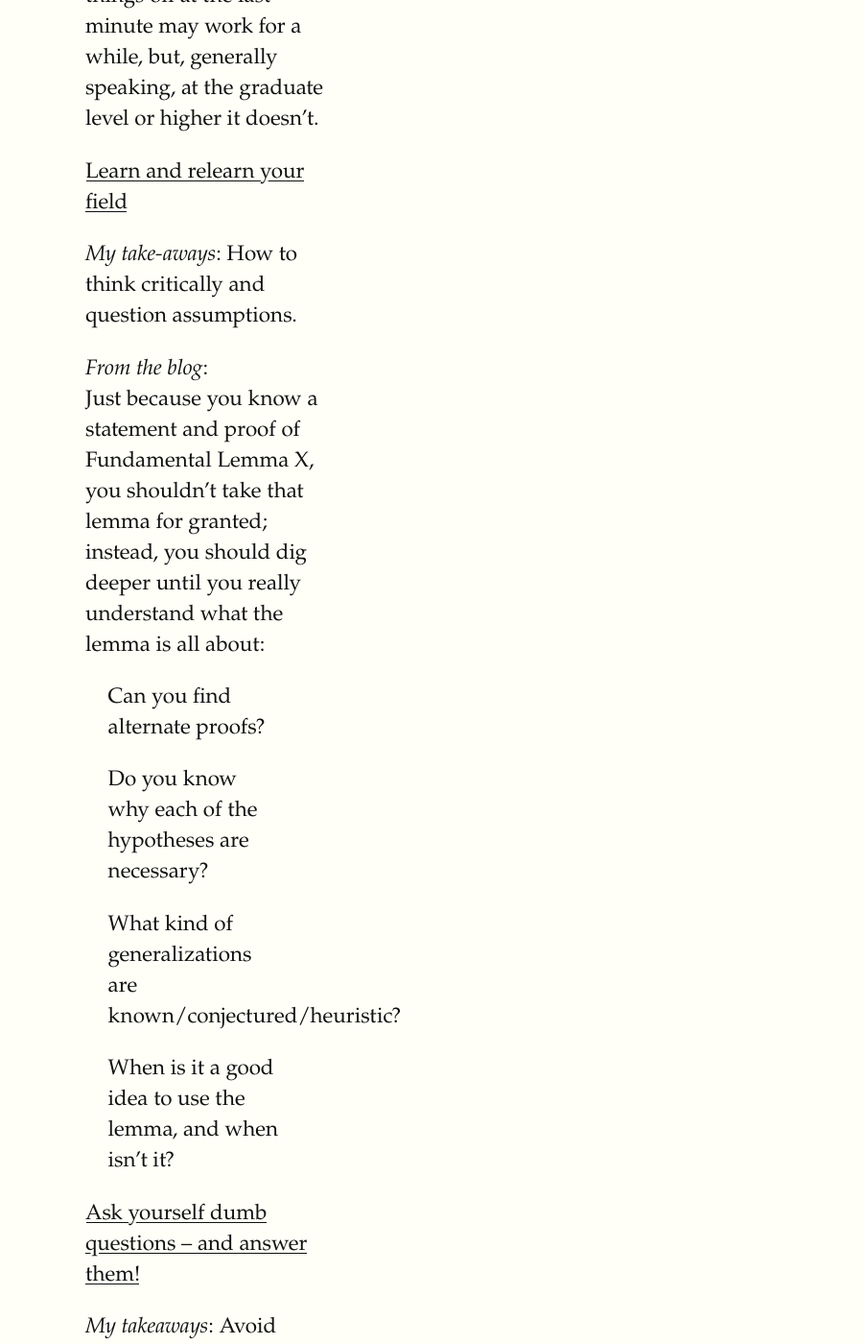
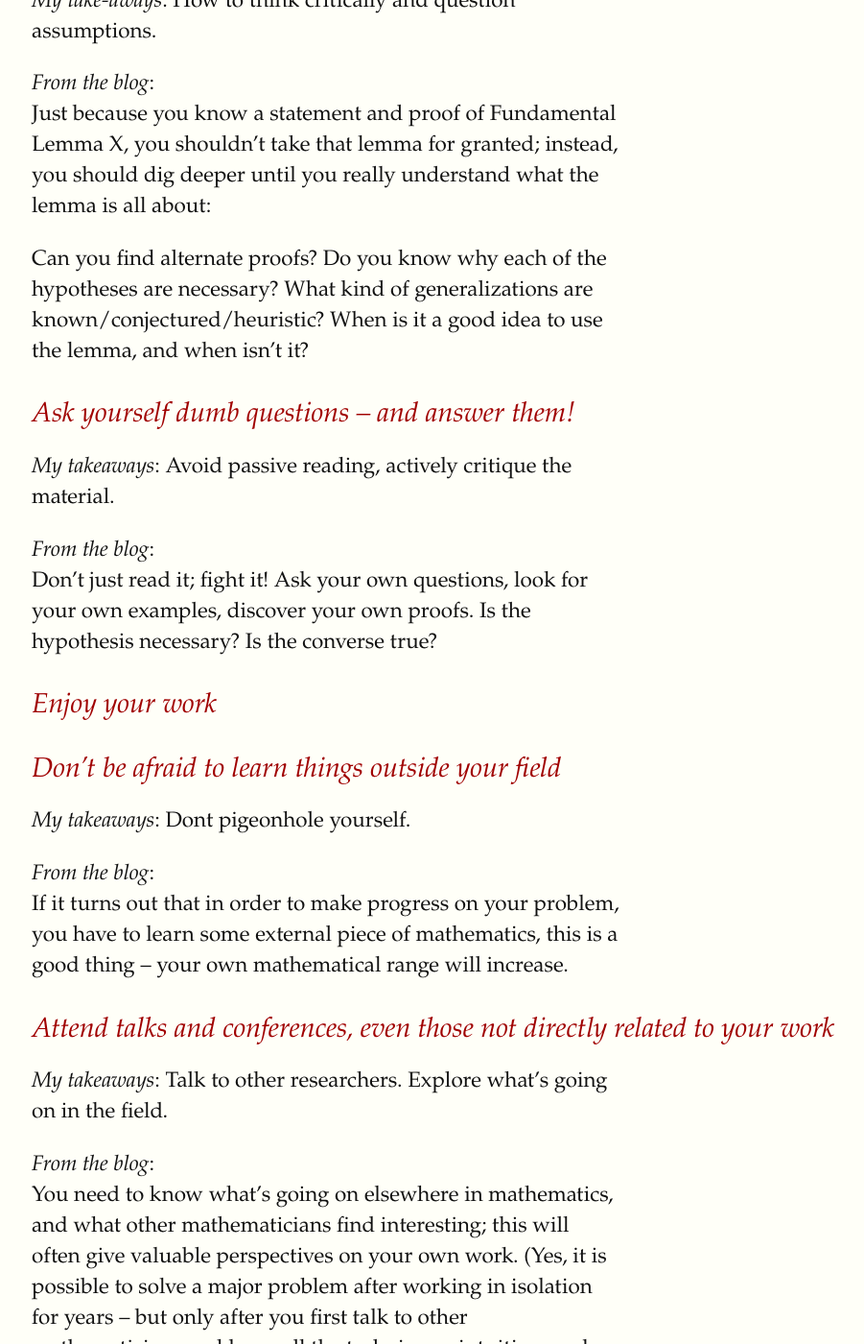
Before and after one commit to Rajlaxmi/rajlaxmi.github.io, a Jekyll site: the page built from _posts/2024-06-29-Terence-Tao-Advice.md, in a window 1280 px wide and 1400 px high, scrolled down 1090 px. Shown: the whole window at 96% size, without its empty margins (127-1028 px from the left). Built offline with Jekyll 4.4.1, drawn with Linux system fonts in a browser that asks for light colours; some web fonts are replaced.

Commit message:
Add site

```diff
--- a/_posts/2024-06-29-Terence-Tao-Advice.md
+++ b/_posts/2024-06-29-Terence-Tao-Advice.md
@@ -13,77 +13,78 @@
 
 -----
 
-- [Work hard](https://terrytao.wordpress.com/career-advice/work-hard/)
+### [Work hard](https://terrytao.wordpress.com/career-advice/work-hard/)
 
-    *My takeaways*: Work hard. Relying on intelligence alone does not work.
+*My takeaways*: Work hard. Relying on intelligence alone does not work.
 
-    *From the blog*: \
-    One needs to do a serious amount of reading and writing, and not just thinking, in order to get anywhere serious in mathematics. Relying on intelligence alone to pull things off at the last minute may work for a while, but, generally speaking, at the graduate level or higher it doesn’t.
+*From the blog*: \
+One needs to do a serious amount of reading and writing, and not just thinking, in order to get anywhere serious in mathematics. Relying on intelligence alone to pull things off at the last minute may work for a while, but, generally speaking, at the graduate level or higher it doesn’t.
 
-- [Learn and relearn your field](https://terrytao.wordpress.com/career-advice/learn-and-relearn-your-field/)
+### [Learn and relearn your field](https://terrytao.wordpress.com/career-advice/learn-and-relearn-your-field/)
 
-    *My take-aways*: How to think critically and question assumptions.
+*My take-aways*: How to think critically and question assumptions.
 
-    *From the blog*: \
-    Just because you know a statement and proof of Fundamental Lemma X, you shouldn’t take that lemma for granted; instead, you should dig deeper until you really understand what the lemma is all about:
-    - Can you find alternate proofs?
-    - Do you know why each of the hypotheses are necessary?
-    - What kind of generalizations are known/conjectured/heuristic?
-    - When is it a good idea to use the lemma, and when isn’t it?
+*From the blog*: \
+Just because you know a statement and proof of Fundamental Lemma X, you shouldn’t take that lemma for granted; instead, you should dig deeper until you really understand what the lemma is all about:
 
-- [Ask yourself dumb questions – and answer them!](https://terrytao.wordpress.com/career-advice/ask-yourself-dumb-questions-and-answer-them/)
+Can you find alternate proofs?
+Do you know why each of the hypotheses are necessary?
+What kind of generalizations are known/conjectured/heuristic?
+When is it a good idea to use the lemma, and when isn’t it?
 
-    *My takeaways*: Avoid passive reading, actively critique the material.
+### [Ask yourself dumb questions – and answer them!](https://terrytao.wordpress.com/career-advice/ask-yourself-dumb-questions-and-answer-them/)
 
-    *From the blog*: \
-    Don’t just read it; fight it! Ask your own questions, look for your own examples, discover your own proofs. Is the hypothesis necessary? Is the converse true?
+*My takeaways*: Avoid passive reading, actively critique the material.
 
-- [Enjoy your work](https://terrytao.wordpress.com/career-advice/enjoy-your-work/)
+*From the blog*: \
+Don’t just read it; fight it! Ask your own questions, look for your own examples, discover your own proofs. Is the hypothesis necessary? Is the converse true?
 
-- [Don’t be afraid to learn things outside your field](https://terrytao.wordpress.com/career-advice/dont-be-afraid-to-learn-things-outside-your-field/)
+### [Enjoy your work](https://terrytao.wordpress.com/career-advice/enjoy-your-work/)
 
-    *My takeaways*: Dont pigeonhole yourself.
+### [Don’t be afraid to learn things outside your field](https://terrytao.wordpress.com/career-advice/dont-be-afraid-to-learn-things-outside-your-field/)
 
-    *From the blog*: \
-    If it turns out that in order to make progress on your problem, you have to learn some external piece of mathematics, this is a good thing – your own mathematical range will increase.
+*My takeaways*: Dont pigeonhole yourself.
 
-- [Attend talks and conferences, even those not directly related to your work](https://terrytao.wordpress.com/career-advice/attend-talks-and-conferences-even-those-not-directly-related-to-your-work/)
+*From the blog*: \
+If it turns out that in order to make progress on your problem, you have to learn some external piece of mathematics, this is a good thing – your own mathematical range will increase.
 
-    *My takeaways*: Talk to other researchers. Explore what's going on in the field.
+### [Attend talks and conferences, even those not directly related to your work](https://terrytao.wordpress.com/career-advice/attend-talks-and-conferences-even-those-not-directly-related-to-your-work/)
 
-    *From the blog*: \
-    You need to know what’s going on elsewhere in mathematics, and what other mathematicians find interesting; this will often give valuable perspectives on your own work. (Yes, it is possible to solve a major problem after working in isolation for years – but only after you first talk to other mathematicians and learn all the techniques, intuition, and other context necessary to crack such problems.)
+*My takeaways*: Talk to other researchers. Explore what's going on in the field.
+
+*From the blog*: \
+You need to know what’s going on elsewhere in mathematics, and what other mathematicians find interesting; this will often give valuable perspectives on your own work. (Yes, it is possible to solve a major problem after working in isolation for years – but only after you first talk to other mathematicians and learn all the techniques, intuition, and other context necessary to crack such problems.)
 
 
-- [Be professional in your work](https://terrytao.wordpress.com/career-advice/be-professional-in-your-work/)
+### [Be professional in your work](https://terrytao.wordpress.com/career-advice/be-professional-in-your-work/)
 
-    *My takeaways*: Being professional in workplace and with colleagues.
+*My takeaways*: Being professional in workplace and with colleagues.
 
-    *From the blog*: \
-    Take your duties and responsibilities seriously; being frivolous is fine with friends, but can be annoying for your colleagues, especially those who are busy with similar responsibilities.
+*From the blog*: \
+Take your duties and responsibilities seriously; being frivolous is fine with friends, but can be annoying for your colleagues, especially those who are busy with similar responsibilities.
 
-    Exercise professional courtesy and respect for the time and efforts of your colleagues.  Unless you are already on good casual terms with the person you are interacting with, send them an email (or text, if you are close enough to share phone numbers) to schedule a call or meeting rather than just showing up or calling unannounced.
+Exercise professional courtesy and respect for the time and efforts of your colleagues.  Unless you are already on good casual terms with the person you are interacting with, send them an email (or text, if you are close enough to share phone numbers) to schedule a call or meeting rather than just showing up or calling unannounced.
 
-- [Think ahead](https://terrytao.wordpress.com/career-advice/think-ahead/)
+### [Think ahead](https://terrytao.wordpress.com/career-advice/think-ahead/)
 
-    *My takeaways*: Try to pause and recall the bigger picture of pursuing a particular goal.
+*My takeaways*: Try to pause and recall the bigger picture of pursuing a particular goal.
 
-    *From the blog*: \
-    Worse than being blind, is to see and have no vision.
-    It is really easy to get bogged down in the details of some work and not recall the purpose of what one is actually doing; thus it is good to pause every now and then and recall why one is pursuing a particular goal.
+*From the blog*: \
+Worse than being blind, is to see and have no vision.
+It is really easy to get bogged down in the details of some work and not recall the purpose of what one is actually doing; thus it is good to pause every now and then and recall why one is pursuing a particular goal.
 
-- [Be Patient](https://terrytao.wordpress.com/career-advice/be-patient/)
+### [Be Patient](https://terrytao.wordpress.com/career-advice/be-patient/)
 
-    *My takeaways*: Being patient. Hard problems take large effort. Take advantage of breakthroughs by eliminating *fruitless avenues of attack*.
+*My takeaways*: Being patient. Hard problems take large effort. Take advantage of breakthroughs by eliminating *fruitless avenues of attack*.
 
-    *From the blog*: \
-    If I have ever made any valuable discoveries, it has been owing more to patient attention, than to any other talent. - Issac Newton
+*From the blog*: \
+If I have ever made any valuable discoveries, it has been owing more to patient attention, than to any other talent. - Issac Newton
 
-    Any given problem generally requires months of effort in order to make satisfactory progress.  While it is possible for routine or unexpectedly easy problems to fall within weeks, this is the exception rather than the rule. Thus it is not uncommon for months to pass with no visible progress; however by patiently eliminating fruitless avenues of attack, you are setting things up so that when the breakthrough does come, one can conclude the problem in relatively short order.
+Any given problem generally requires months of effort in order to make satisfactory progress.  While it is possible for routine or unexpectedly easy problems to fall within weeks, this is the exception rather than the rule. Thus it is not uncommon for months to pass with no visible progress; however by patiently eliminating fruitless avenues of attack, you are setting things up so that when the breakthrough does come, one can conclude the problem in relatively short order.
 
-- [Be flexible](https://terrytao.wordpress.com/career-advice/be-flexible/)
+### [Be flexible](https://terrytao.wordpress.com/career-advice/be-flexible/)
 
-    *My takeaways*: Unpredictable field. Be flexible.
+*My takeaways*: Unpredictable field. Be flexible.
 
-    *From the blog*: \
-    Mathematical research is by its nature unpredictable – if we knew in advance what the answer would be and how to do it, it wouldn’t be research! You should therefore be prepared for research to lead you in unexpected directions, and it may end up that you may find a new problem or area of mathematics more interesting than the one you were initially working in.
+*From the blog*: \
+Mathematical research is by its nature unpredictable – if we knew in advance what the answer would be and how to do it, it wouldn’t be research! You should therefore be prepared for research to lead you in unexpected directions, and it may end up that you may find a new problem or area of mathematics more interesting than the one you were initially working in.
```
Also changed, not shown: _posts/2024-06-28-Entelechy.md (+1 -3 lines), _posts/2024-07-01-Learning-Techniques.md (added, +84 -0 lines), 5 other files.
